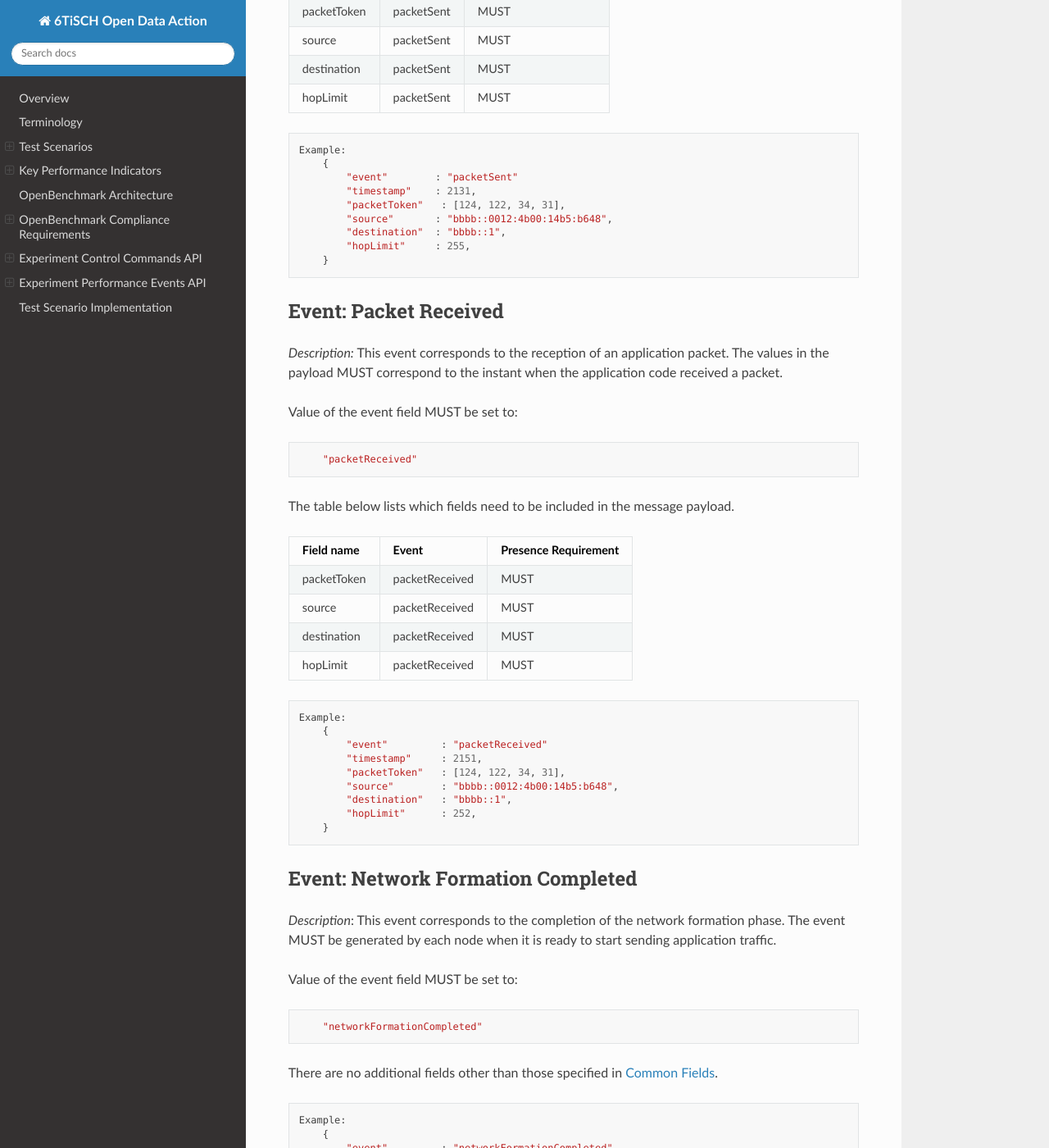
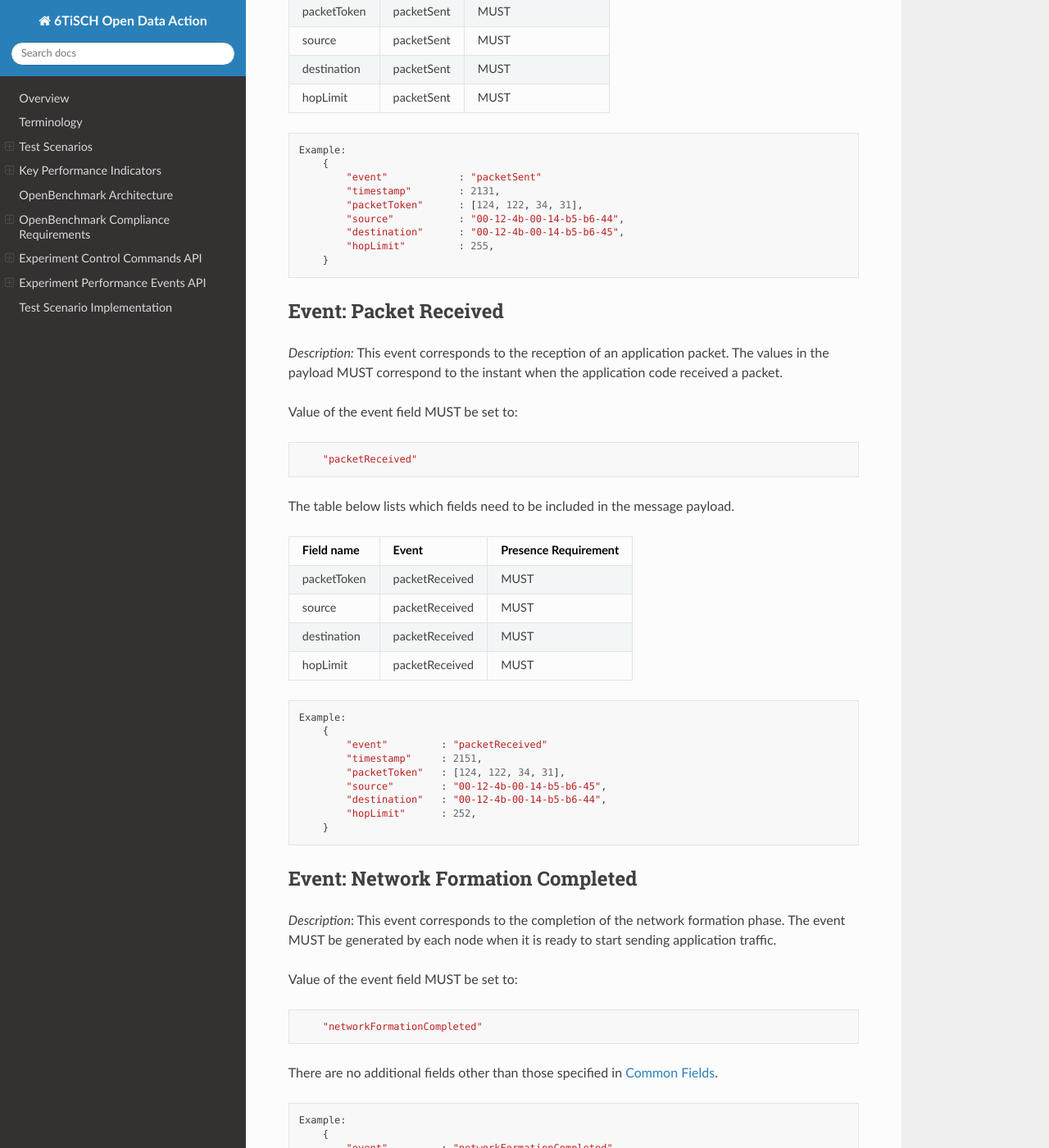
Before and after one commit to openwsn-berkeley/openbenchmark, a Sphinx documentation site: the page built from docs/source/index.md, in a window 1280 px wide and 1400 px high, scrolled down 16373 px. Shown: the whole window at 82% size. Built offline with Sphinx 7.4.7 and the Read the Docs theme 2.0.0, drawn with Linux system fonts in a browser that asks for light colours.

Commit message:
Issue #3: Replaces IPv6 with eui-64 address in `source` and `destination` fields of `packetSent` and `packetReceived` event

````diff
--- a/docs/source/index.md
+++ b/docs/source/index.md
@@ -675,12 +675,12 @@ hopLimit    | packetSent   | MUST
 ```
 Example:
     {
-        "event"        : "packetSent"
-        "timestamp"    : 2131,
-        "packetToken"   : [124, 122, 34, 31],
-        "source"       : "bbbb::0012:4b00:14b5:b648",
-        "destination"  : "bbbb::1",
-        "hopLimit"     : 255,
+        "event"            : "packetSent"
+        "timestamp"        : 2131,
+        "packetToken"      : [124, 122, 34, 31],
+        "source"           : "00-12-4b-00-14-b5-b6-44",
+        "destination"      : "00-12-4b-00-14-b5-b6-45",
+        "hopLimit"         : 255,
     }
 ```
 <!-- - - - - - - - - - - - - - - - - - - - - - - - - - - - - - - - - - - -  -->
@@ -712,8 +712,8 @@ Example:
         "event"         : "packetReceived"
         "timestamp"     : 2151,
         "packetToken"   : [124, 122, 34, 31],
-        "source"        : "bbbb::0012:4b00:14b5:b648",
-        "destination"   : "bbbb::1",
+        "source"        : "00-12-4b-00-14-b5-b6-45",
+        "destination"   : "00-12-4b-00-14-b5-b6-44",
         "hopLimit"      : 252,
     }
 ```
````
